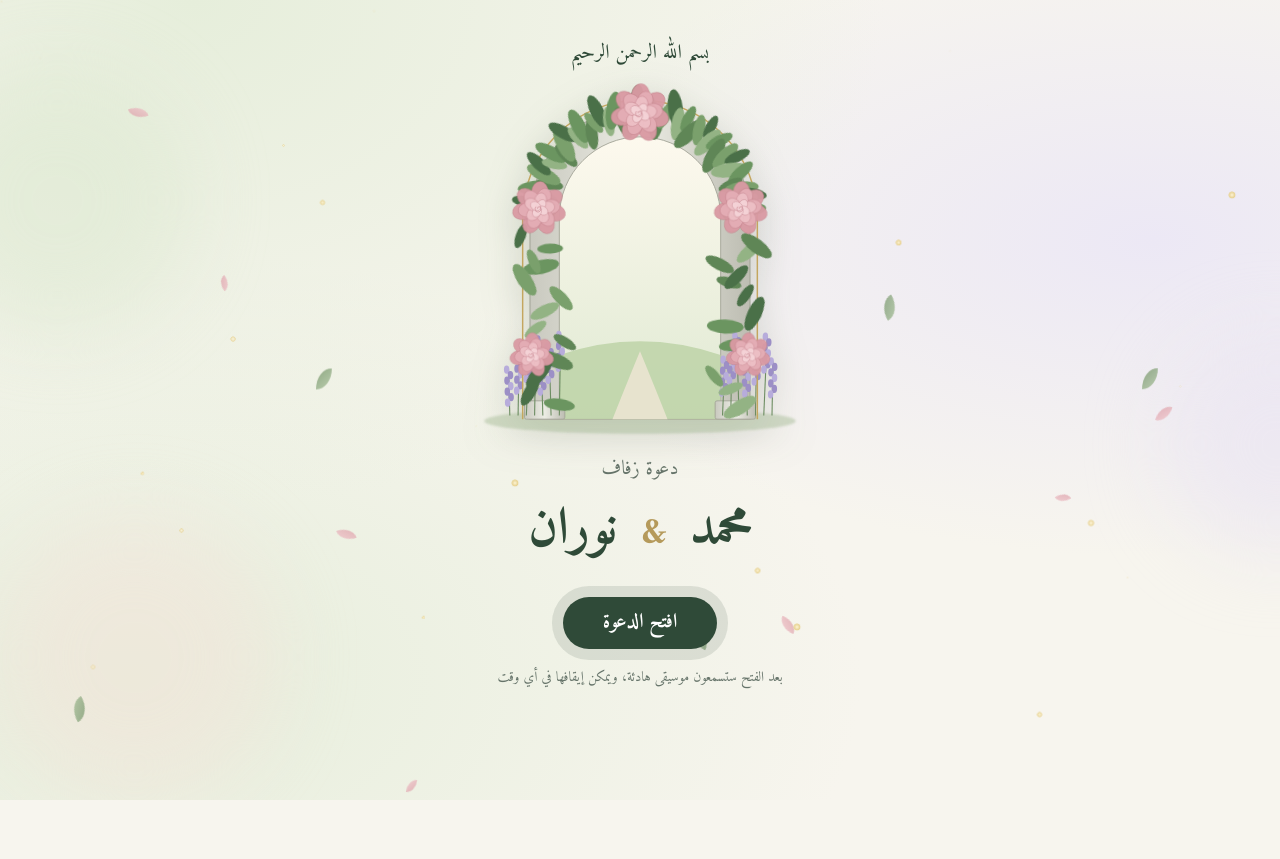
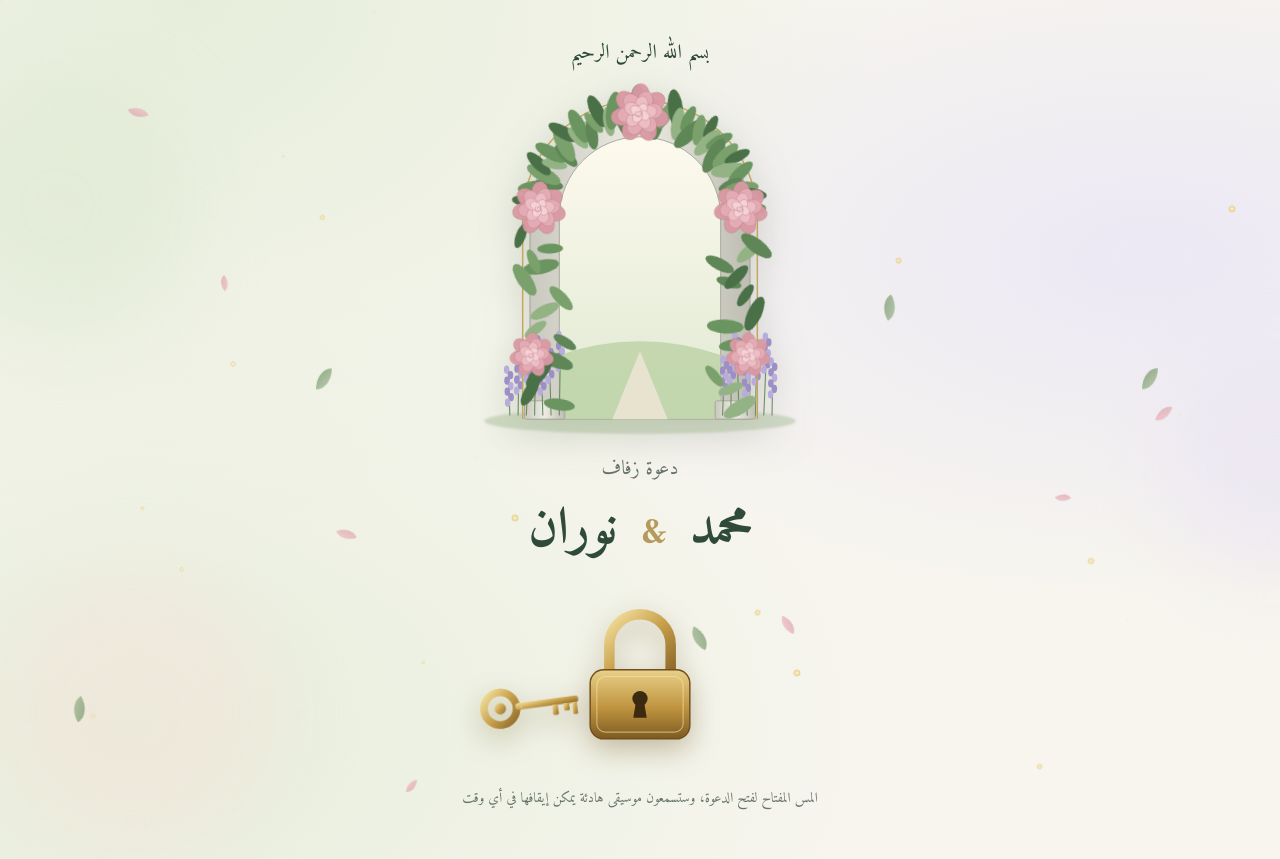
Before and after one commit to salahfarghaly9-netizen/mohamed-nouran, a plain HTML site: page index.html in a window 1280 px wide. Before the commit the page ends 800 px from the top, so only its background shows below. Drawn offline with Linux system fonts and the light colour scheme; a web font is replaced by a local one.

Commit message:
Update index.html

```diff
--- a/index.html
+++ b/index.html
@@ -8,10 +8,10 @@
 <meta property="og:title" content="دعوة زفاف محمد ونوران">
 <meta property="og:description" content="الخميس ٢٦ نوفمبر ٢٠٢٦، قاعة طوبيا، نجع حمادي">
 <meta name="theme-color" content="#f7f5ee">
-<link rel="stylesheet" href="app.css">
+<link rel="stylesheet" href="app5.css">
 <link rel="preconnect" href="https://fonts.googleapis.com"><link rel="preconnect" href="https://fonts.gstatic.com" crossorigin><link href="https://fonts.googleapis.com/css2?family=Amiri:wght@400;700&family=Aref+Ruqaa:wght@400;700&display=swap" rel="stylesheet"></head>
 <body>
 <div id="root"></div>
-<script src="app3.js"></script>
+<script src="app5.js"></script>
 </body>
 </html>
```
